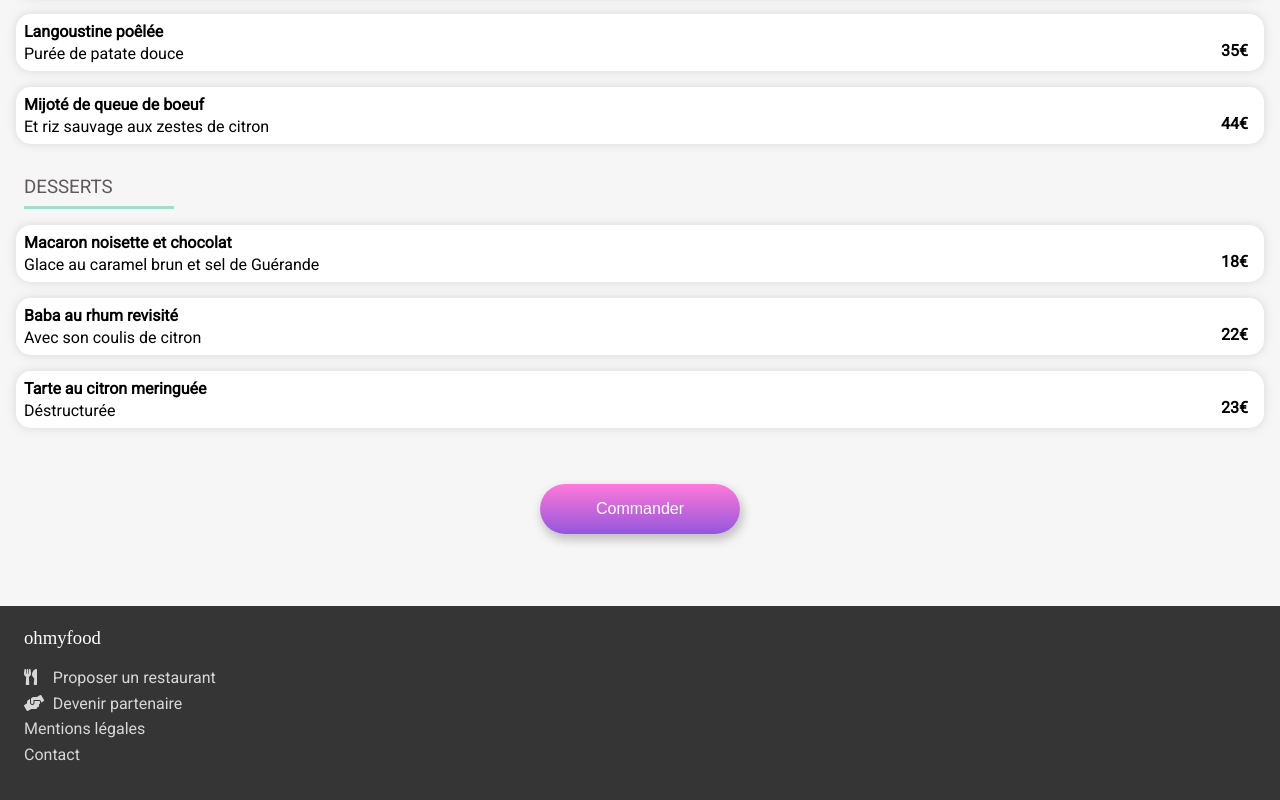
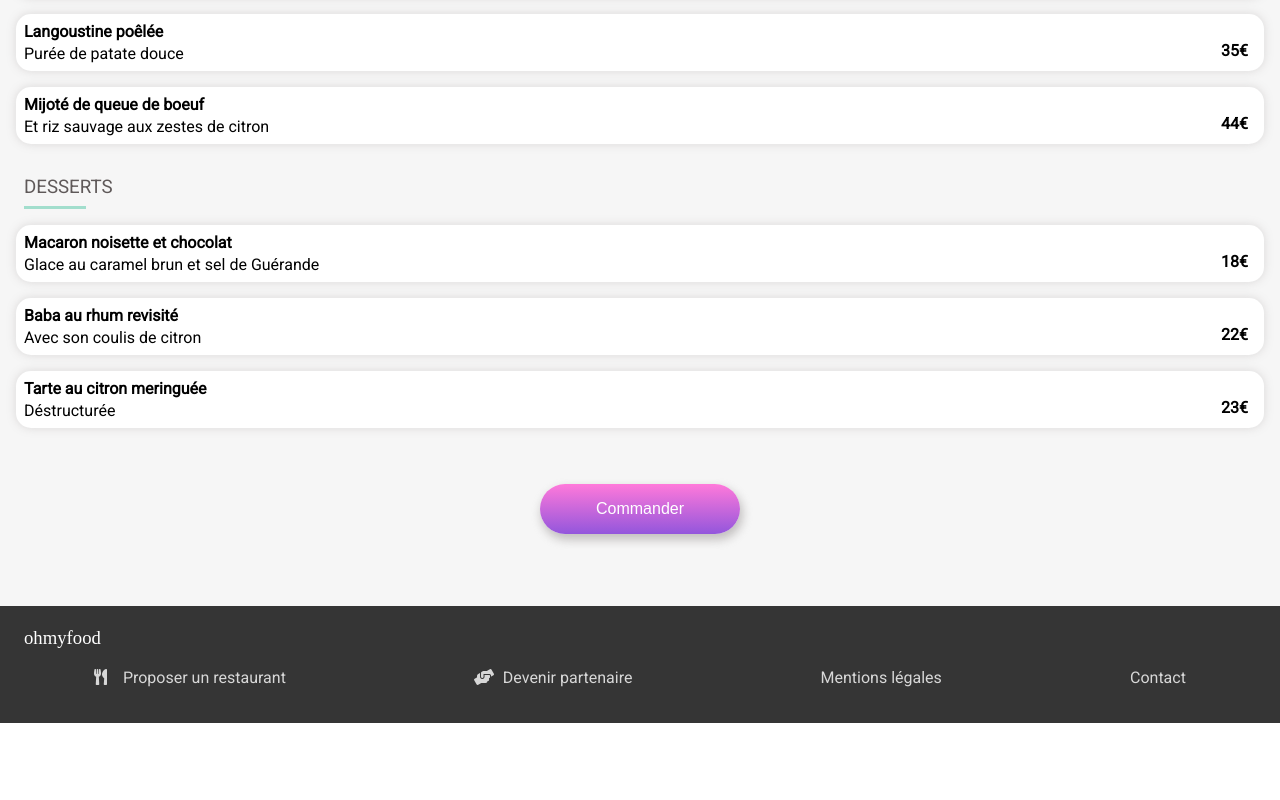
Before and after one commit to Nexidel/GaetanSupiot_3_03122021, a website: page pages/lanoteenchantee.html in a window 1280 px wide. Shown: the part 864-1664 px from the top of the page. After the commit the page ends 1587 px from the top, so only its background shows below. Drawn offline with Linux system fonts and the light colour scheme; a web font is replaced by a local one.

Commit message:
update css

```diff
--- a/css/style.css
+++ b/css/style.css
@@ -223,6 +223,26 @@ img {
   background-color: #a2decd;
   border: none;
 }
+@media screen and (min-width: 767px) {
+  .foodChoice__card--title hr {
+    width: 8%;
+  }
+}
+@media screen and (min-width: 1023px) {
+  .foodChoice__card--title hr {
+    width: 5%;
+  }
+}
+@media screen and (min-width: 1439px) {
+  .foodChoice__card--title hr {
+    width: 4%;
+  }
+}
+@media screen and (min-width: 2000px) {
+  .foodChoice__card--title hr {
+    width: 2%;
+  }
+}
 .foodChoice__card--bloc {
   margin: 1rem 0 1rem;
   padding: 0.5rem 0.5rem;
@@ -274,11 +294,6 @@ img {
   justify-content: space-around;
   margin: 0 1.3rem 0 1.3rem;
   padding-bottom: 2.5rem;
-}
-@media screen and (min-width: 767px) {
-  .restaurants-container {
-    margin: 0;
-  }
 }
 .restaurants-container div:hover {
   transition: 0.3s;
@@ -346,22 +361,35 @@ img {
 }
 
 .footer {
-  padding: 1.3rem 0 2rem 1.5rem;
+  padding: 1.3rem 0 2rem 0;
 }
 .footer h3 {
   font-family: "Shrikhand";
+  padding-left: 1.5rem;
   margin: 0;
   color: white;
   font-weight: normal;
 }
 .footer__field {
   font-weight: lighter;
+  padding-left: 1.5rem;
   margin-top: 1rem;
   color: rgba(245, 245, 245, 0.842);
   font-size: medium;
   line-height: 1.6rem;
   list-style: none;
   text-decoration: none;
+}
+@media screen and (min-width: 767px) {
+  .footer__field {
+    display: flex;
+    flex-wrap: wrap;
+    justify-content: space-around;
+    padding: 0;
+    /* & li {
+        width: 50%;
+    } */
+  }
 }
 .footer__field i {
   width: 1.8rem;
```
Also changed, not shown: 1 other file.
